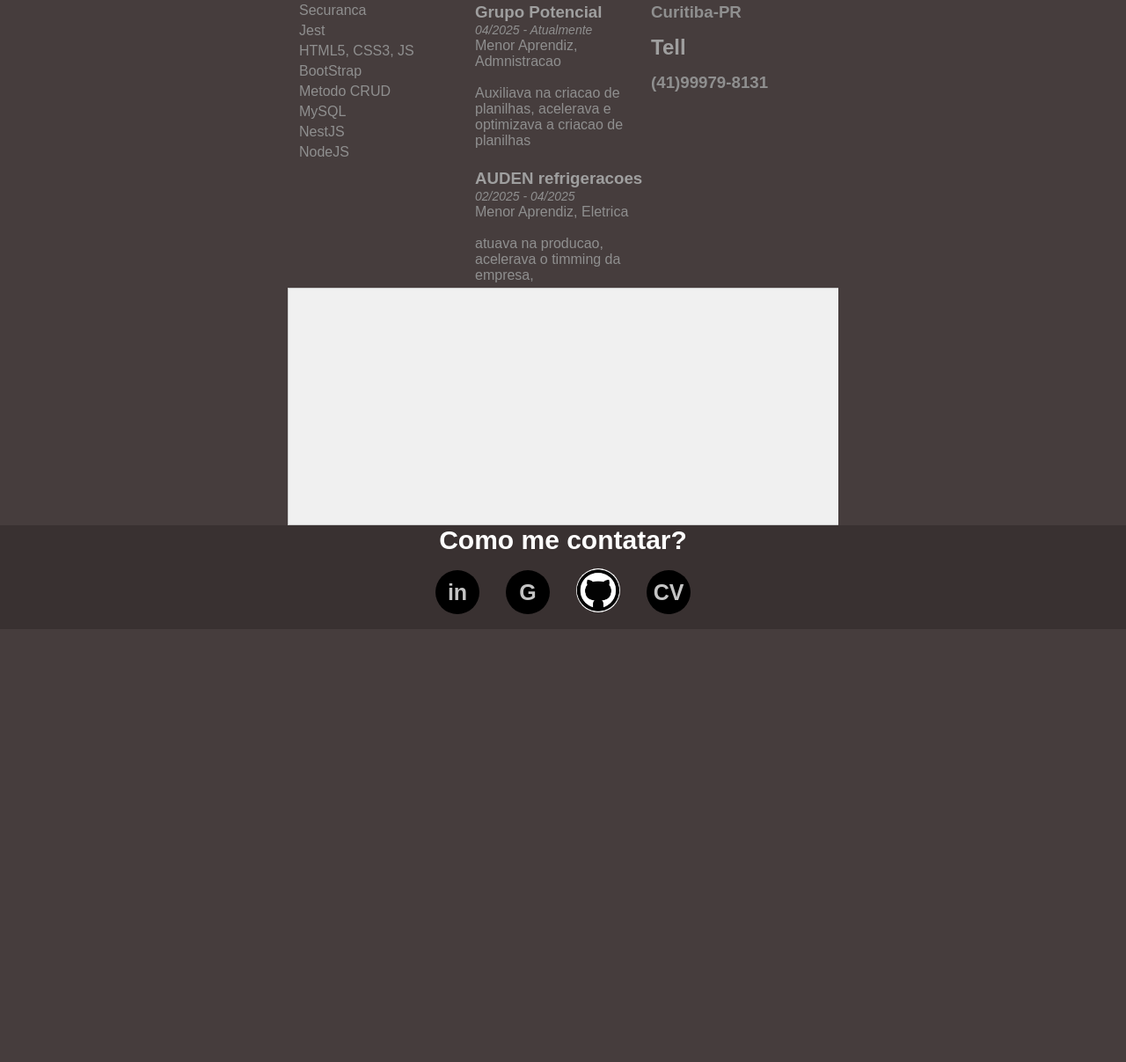
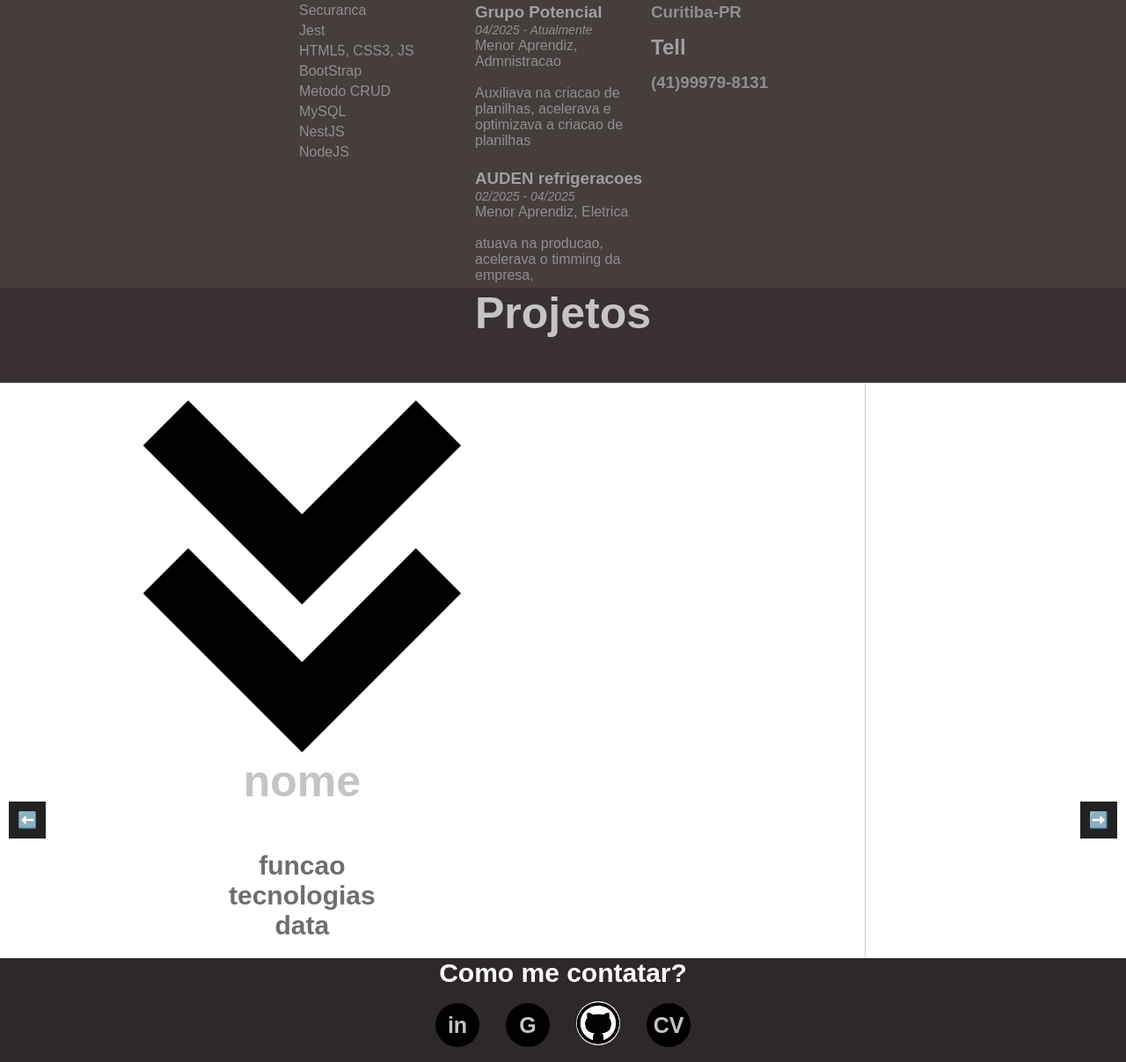
Before and after one commit to PedroStabach/portfolio, a plain HTML site: page home.html in a window 1280 px wide. Shown: the part 1068-2275 px from the top of the page at 88% size. Before the commit the page ends 1783 px from the top, so only its background shows below. Drawn offline with Linux system fonts and the light colour scheme.

Commit message:
slide sem estetica

```diff
--- a/BD.json
+++ b/BD.json
@@ -1,6 +1,6 @@
 [
     {
-        "img" : "img",
+        "img" : "duas-setas-para-baixo.png",
         "nome" : "nome",
         "funcao" : "funcao",
         "tecnologias" : "tecnologias",
@@ -8,7 +8,7 @@
 
     },
     {
-        "img" : "img",
+        "img" : "duas-setas-para-baixo.png",
         "nome" : "nome",
         "funcao" : "funcao",
         "tecnologias" : "tecnologias",
@@ -16,7 +16,7 @@
 
     },
     {
-        "img" : "img",
+        "img" : "duas-setas-para-baixo.png",
         "nome" : "nome",
         "funcao" : "funcao",
         "tecnologias" : "tecnologias",
--- a/app.js
+++ b/app.js
@@ -1,25 +1,61 @@
+let currentIndex = 0;
+let totalSlides = 0;
+let intervalo; // vai guardar o setInterval
+
 async function carregarSlides() {
   const resposta = await fetch('BD.json');
   const dados = await resposta.json();
+  totalSlides = dados.length;
 
   const slider = document.getElementById('slider');
 
   dados.forEach(item => {
     const slide = document.createElement('div');
-      slide.classList.add('slide');
-      slide.innerHTML = `
-        <img src="img/${item.img}" alt="">
+    slide.className = 'slide';
+    slide.innerHTML = `<img src="img/${item.img}" alt="" style="width: 400px;">
         <h1>${item.nome}</h1>
         <h2>${item.funcao}</h2>
         <h2>${item.tecnologias}</h2>
-        <h2>${item.data}</h2>
-
-      `;
+        <h2>${item.data}</h2>`;
     slider.appendChild(slide);
   });
 
-    // Adapta o tamanho do slider automaticamente com base no número de slides
-    slider.style.width = `${dados.length * 100}%`;
+  iniciarCarrossel();
+  atualizarSlider();
 }
 
+function atualizarSlider() {
+  const slider = document.getElementById('slider');
+  slider.style.transform = `translateX(-${currentIndex * 100}%)`;
+}
+
+function avancarSlide() {
+  currentIndex = (currentIndex + 1) % totalSlides;
+  atualizarSlider();
+}
+
+function iniciarCarrossel() {
+  intervalo = setInterval(avancarSlide, 5000);
+}
+
+function pausarCarrossel() {
+  clearInterval(intervalo);
+}
+
+// Botões
+document.getElementById('prev').addEventListener('click', () => {
+  pausarCarrossel();
+  if (currentIndex > 0) currentIndex--;
+  atualizarSlider();
+  iniciarCarrossel();
+});
+
+document.getElementById('next').addEventListener('click', () => {
+  pausarCarrossel();
+  if (currentIndex < totalSlides - 1) currentIndex++;
+  else currentIndex = 0;
+  atualizarSlider();
+  iniciarCarrossel();
+});
+
 carregarSlides();
--- a/home.html
+++ b/home.html
@@ -118,11 +118,13 @@
 
     <aside>
         <div class="projectArea">
-
+            <h1>Projetos</h1>
             <div class="slider-container">
                 <div id="slider" class="slider">
                   <!-- Slides serão adicionados aqui via JS -->
                 </div>
+                <button id="prev">⬅️</button>
+                <button id="next">➡️</button>
               </div>
 
         </div>
--- a/style.css
+++ b/style.css
@@ -115,7 +115,7 @@ h2 {
 
 /*FOOTER*/
 footer {
-    background-color: #393131;
+    background-color: #2f2828;
 }
 footer nav ul li a img {
     background-color: black;
@@ -253,10 +253,30 @@ h4 {
     min-width: 100%;
     box-sizing: border-box;
     padding: 20px;
-    background-color: #f0f0f0;
-    border: 1px solid #ccc;
+    background-color: #ffff;
   }
 
 .projectArea {
-    background-color: #5f5151;
+    width: 100%;
+    background-color: #393131;
 }
+
+button {
+    position: absolute;
+    top: 250%;
+    transform: translateY(-50%);
+    background: #222;
+    color: white;
+    border: none;
+    padding: 10px;
+    cursor: pointer;
+    font-size: 18px;
+  }
+
+  #prev {
+    left: 10px;
+  }
+
+  #next {
+    right: 10px;
+  }
```
Lines whose indentation alone changed are shown as unchanged.
